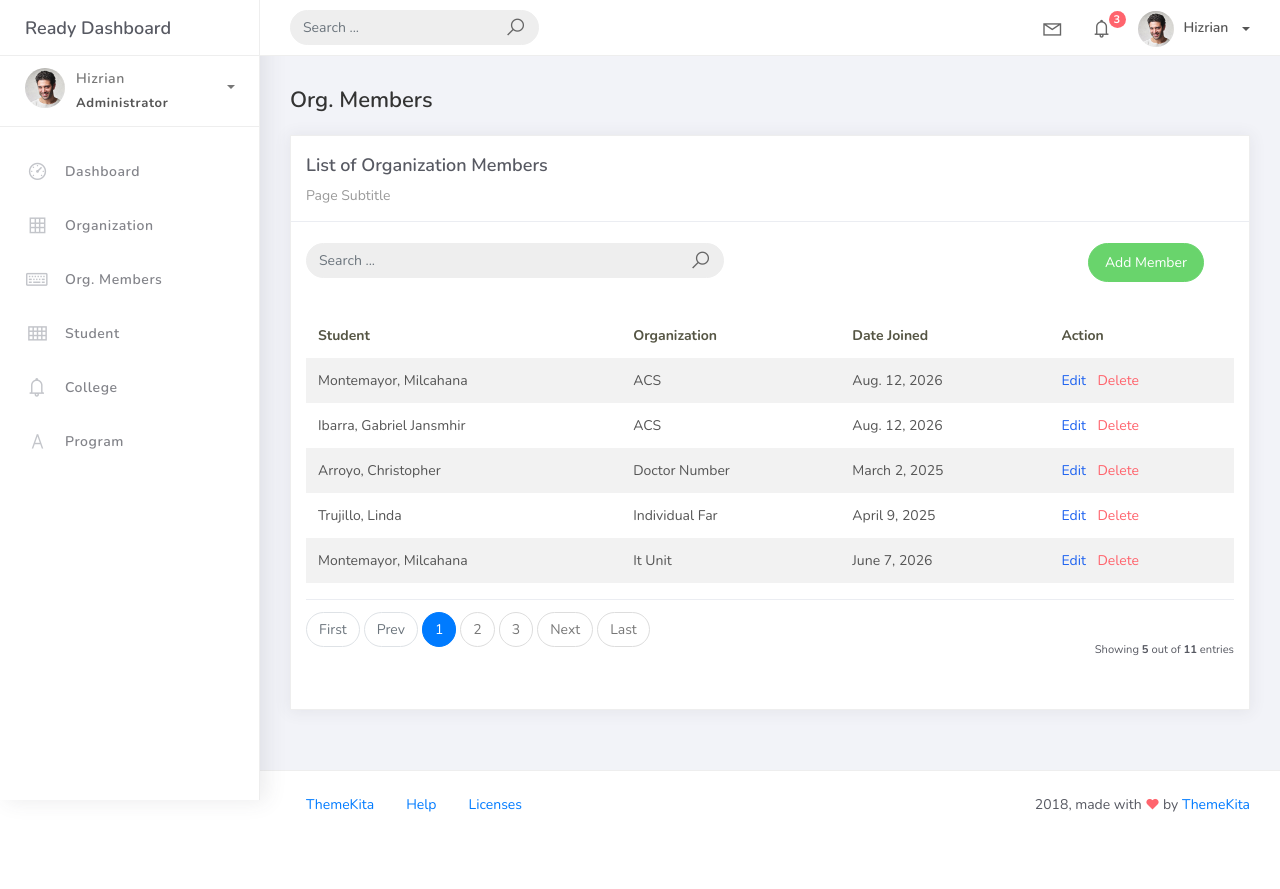
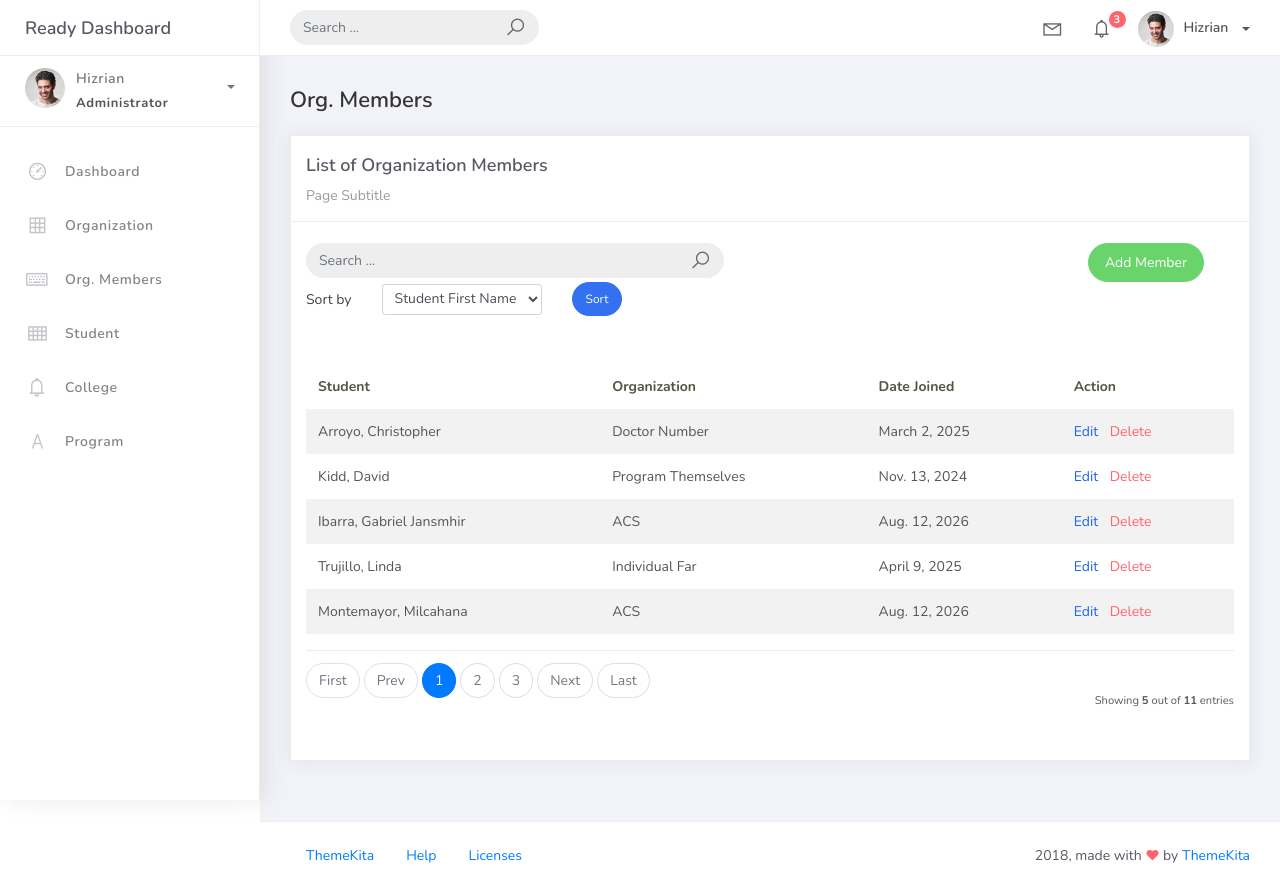
Before and after one commit to nyfastra/PSUSphere, a Django app: page /orgmember_list/ in a window 1280 px wide. Before the commit the page ends 812 px from the top, so only its background shows below. Run offline with Django 4.2, Linux system fonts and the light colour scheme; data comes from the database, SQL or seed files in the repository; some libraries are stand-ins or nearby versions.

Commit message:
added sorting in orgmembers

```diff
--- a/projectsite/studentorg/views.py
+++ b/projectsite/studentorg/views.py
@@ -77,6 +77,13 @@ class OrgMemberList(ListView):
     context_object_name = 'orgmember'
     template_name = 'orgmember_list.html'
     paginate_by = 5
+
+    def get_ordering(self):
+        allowed = ["student__firstname", "student__lastname", "date_joined"]
+        sort_by = self.request.GET.get("sort_by")
+        if sort_by in allowed:
+            return sort_by
+        return "student__firstname"
 
     def get_queryset(self):
         qs = super().get_queryset()
@@ -183,6 +190,13 @@ class ProgramList(ListView):
     template_name = 'program_list.html'
     paginate_by = 5
 
+    def get_ordering(self):
+            allowed = ["prog_name", "college__college_name"]
+            sort_by = self.request.GET.get("sort_by")
+            if sort_by in allowed:
+                return sort_by
+            return "prog_name"
+
     def get_queryset(self):
         qs = super().get_queryset()
         query = self.request.GET.get('q')
@@ -193,13 +207,6 @@ class ProgramList(ListView):
                 Q(college__college_name__icontains=query)
             )
         return qs
-
-    def get_ordering(self):
-        allowed = ["prog_name", "college__college_name"]
-        sort_by = self.request.GET.get("sort_by")
-        if sort_by in allowed:
-            return sort_by
-        return "prog_name"
 
 class ProgramCreateView(CreateView):
     model = Program
--- a/projectsite/templates/orgmember_list.html
+++ b/projectsite/templates/orgmember_list.html
@@ -31,6 +31,23 @@
                                 <a href="{% url 'orgmember-add' %}" class="btn btn-success btn-rounded">Add Member</a>
                             </div>
                         </div>
+                    </div>
+                    <div class="col-md-12">
+                        <form method="get" class="row g-2 align-items-center mb-3">
+                            <div class="col-auto">
+                                <label for="smallSelect" class="col-form-label">Sort by</label>
+                            </div>
+                            <div class="col-auto">
+                                <select class="form-control form-control-sm" id="smallSelect" name="sort_by">
+                                    <option value="student__firstname" {% if request.GET.sort_by == "student__firstname" %}selected{% endif %}>Student First Name</option>
+                                    <option value="student__lastname" {% if request.GET.sort_by == "student__lastname" %}selected{% endif %}>Student Last Name</option>
+                                    <option value="date_joined" {% if request.GET.sort_by == "date_joined" %}selected{% endif %}>Date Joined</option>
+                                </select>
+                            </div>
+                            <div class="col-auto">
+                                <button type="submit" class="btn btn-primary btn-sm btn-rounded">Sort</button>
+                            </div>
+                        </form>
                     </div>
                     <div class="card-body">
                         <table class="table table-striped mt-3">
```
